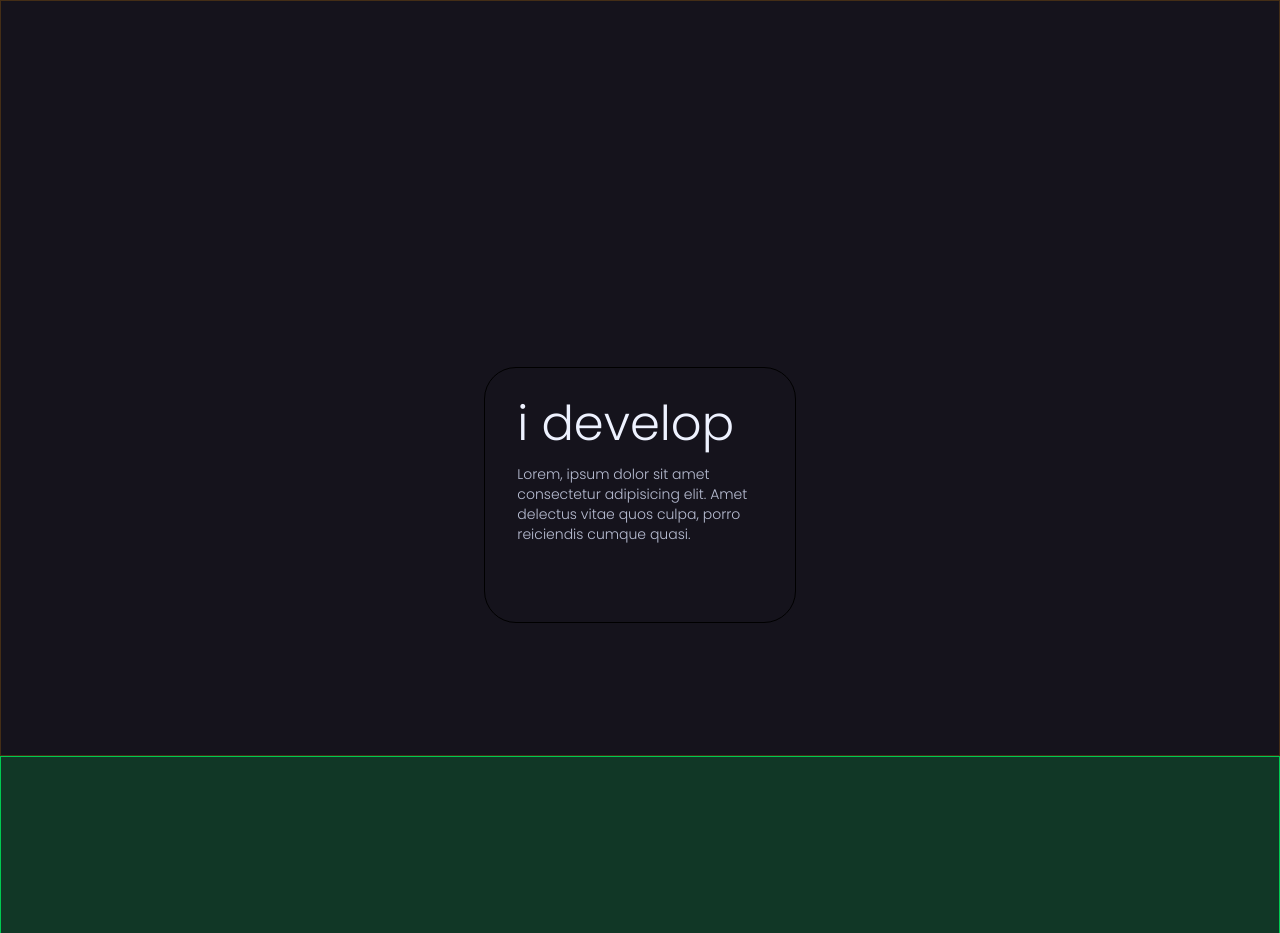
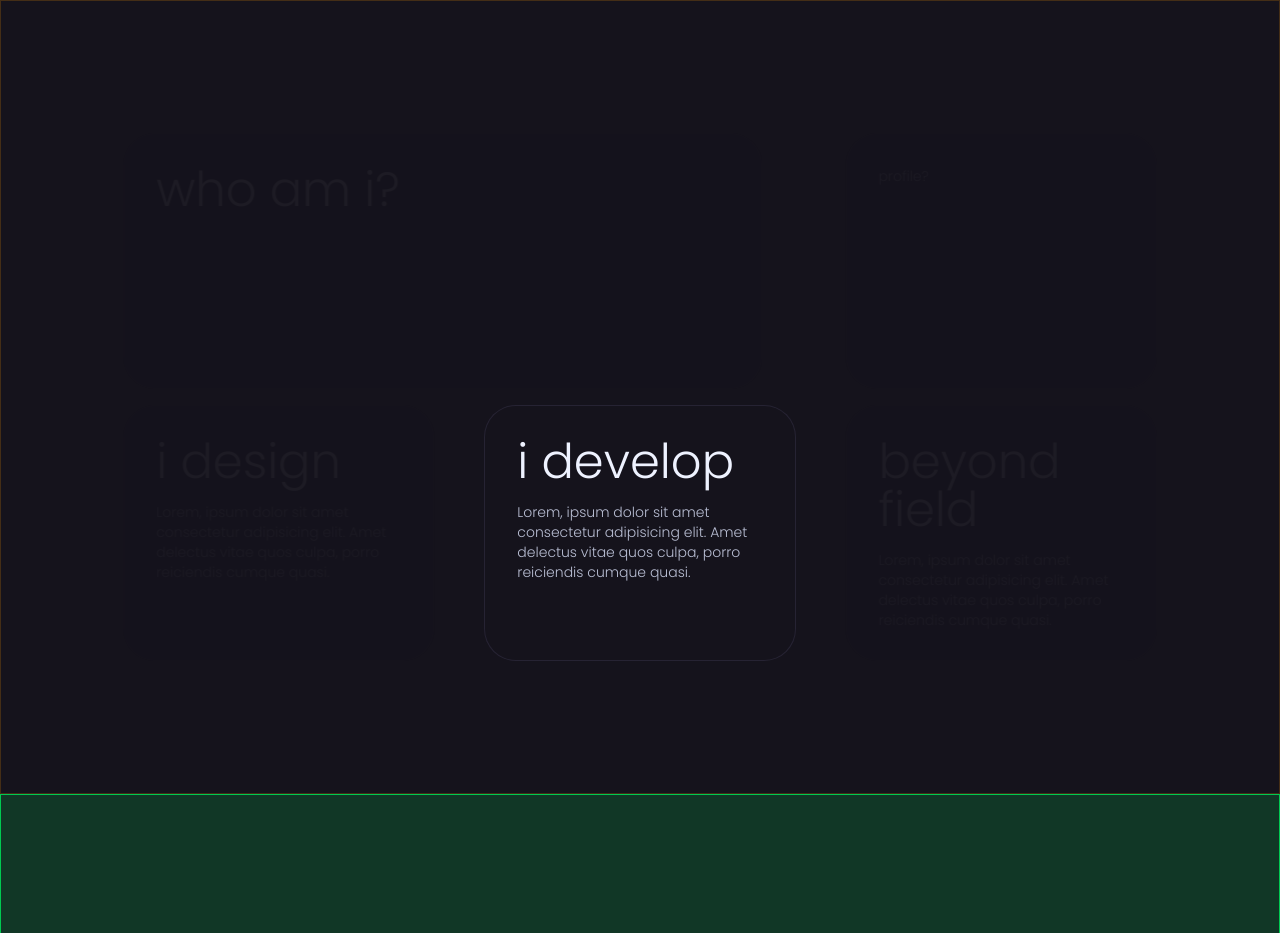
Before and after one commit to fwedwicc/FM-Portfolio-V2, a React (Vite) app: page / in a window 1280 px wide. Shown: the part 800-1733 px from the top of the page. Built offline with nearby package versions, Linux system fonts and the light colour scheme.

Commit message:
Refactor About component to improve animation timing and enhance GlowContainer styling; update layout for better visual consistency

```diff
--- a/src/components/About.jsx
+++ b/src/components/About.jsx
@@ -31,7 +31,7 @@ const About = () => {
 
     gsap.fromTo(
       '#left-container',
-      { x: -40, opacity: 0 },
+      { x: -35, opacity: 0 },
       {
         x: 0,
         opacity: 1,
@@ -41,14 +41,14 @@ const About = () => {
           trigger: '#left-container',
           scrub: 1,
           markers: false,
-          start: 'top 110%',
-          end: 'bottom 80%',
+          start: 'top 120%',
+          end: 'bottom 60%',
         },
       }
     )
     gsap.fromTo(
       '#right-container',
-      { x: 40, opacity: 0 },
+      { x: 35, opacity: 0 },
       {
         x: 0,
         opacity: 1,
@@ -58,17 +58,17 @@ const About = () => {
           trigger: '#right-container',
           scrub: 1,
           markers: false,
-          start: 'top 110%',
-          end: 'bottom 80%',
+          start: 'top 120%',
+          end: 'bottom 60%',
         },
       }
     )
 
   }, [])
 
-  const GlowContainer = ({ id, variant, children }) => {
+  const GlowContainer = ({ id, variant, children, styles }) => {
     return (
-      <div id={id} className='relative group bg-[#262333] p-[1px] h-64 rounded-4xl'>
+      <div id={id} className={`relative group bg-[#262333] p-[1px] h-64 rounded-4xl ${styles}`}>
         {/* Glow 3 - Inner */}
         <div className={`absolute w-14 h-[170%] bg-indigo-500 opacity-0 group-hover:opacity-90 blur-[5rem] -translate-y-1/2 top-1/2 transition-smooth ${variant === 'left' ? 'left-[-9.5rem]' : 'right-[-9.5rem]'}`}></div>
         {/* Glow 3 - Outer */}
@@ -84,13 +84,21 @@ const About = () => {
   return (
     <section className='md:px-36 px-6 py-30 border border-amber-500/20' id='about'>
       <div className='grid md:grid-cols-3 grid-cols-1 p-3 gap-4'>
-        <div id='left-container' className='md:col-span-2 col-span-auto border py-24'>
-          hello 1
-        </div>
-        <div id='right-container' className='border py-24'>
-          hello
-        </div>
-        {/* Container 3 */}
+        {/* 'who am i?' */}
+        <GlowContainer id='left-container' variant='left' styles='md:col-span-2 col-span-auto'>
+          <div className='p-8 w-full h-full bg-[#15131C] rounded-[31px]'>
+            <div className='space-y-4'>
+              <h2>who am i?</h2>
+            </div>
+          </div>
+        </GlowContainer>
+        {/* Profile?? */}
+        <GlowContainer id='right-container' variant='right'>
+          <div className='p-8 w-full h-full bg-[#15131C] rounded-[31px]'>
+            <p>profile?</p>
+          </div>
+        </GlowContainer>
+        {/* 'i design' */}
         <GlowContainer id='left-container' variant='left'>
           <div className='p-8 w-full h-full bg-[#15131C] rounded-[31px]'>
             <div className='space-y-4'>
@@ -99,15 +107,20 @@ const About = () => {
             </div>
           </div>
         </GlowContainer>
-        {/* Container 4 */}
-        <div className='border p-8 h-64 rounded-4xl'>
-          {/*  */}
-          <div className='space-y-4'>
-            <h2>i develop</h2>
-            <p>Lorem, ipsum dolor sit amet consectetur adipisicing elit. Amet delectus vitae quos culpa, porro reiciendis cumque quasi.</p>
+
+        {/* 'i develop' */}
+        <div className={`relative group bg-[#262333] hover:bg-transparent p-[1px] h-64 rounded-4xl transition-smooth hover:shadow-2xl shadow-indigo-500/20`}>
+          {/* Glow Border */}
+          <div className={`w-full h-full absolute top-0 left-0 bg-gradient-to-b from-[#191721] via-[#BFADEF] to-[#4F46E5] -z-10 rounded-4xl opacity-0 group-hover:opacity-100 transition-smooth`}></div>
+          {/* Content */}
+          <div className='p-8 w-full h-full bg-[#15131C] rounded-[31px]'>
+            <div className='space-y-4'>
+              <h2>i develop</h2>
+              <p>Lorem, ipsum dolor sit amet consectetur adipisicing elit. Amet delectus vitae quos culpa, porro reiciendis cumque quasi.</p>
+            </div>
           </div>
         </div>
-        {/* Container 5 */}
+        {/* 'beyond field' */}
         <GlowContainer id='right-container' variant='right'>
           <div className='p-8 w-full h-full bg-[#15131C] rounded-[31px]'>
             <div className='space-y-4'>
```
